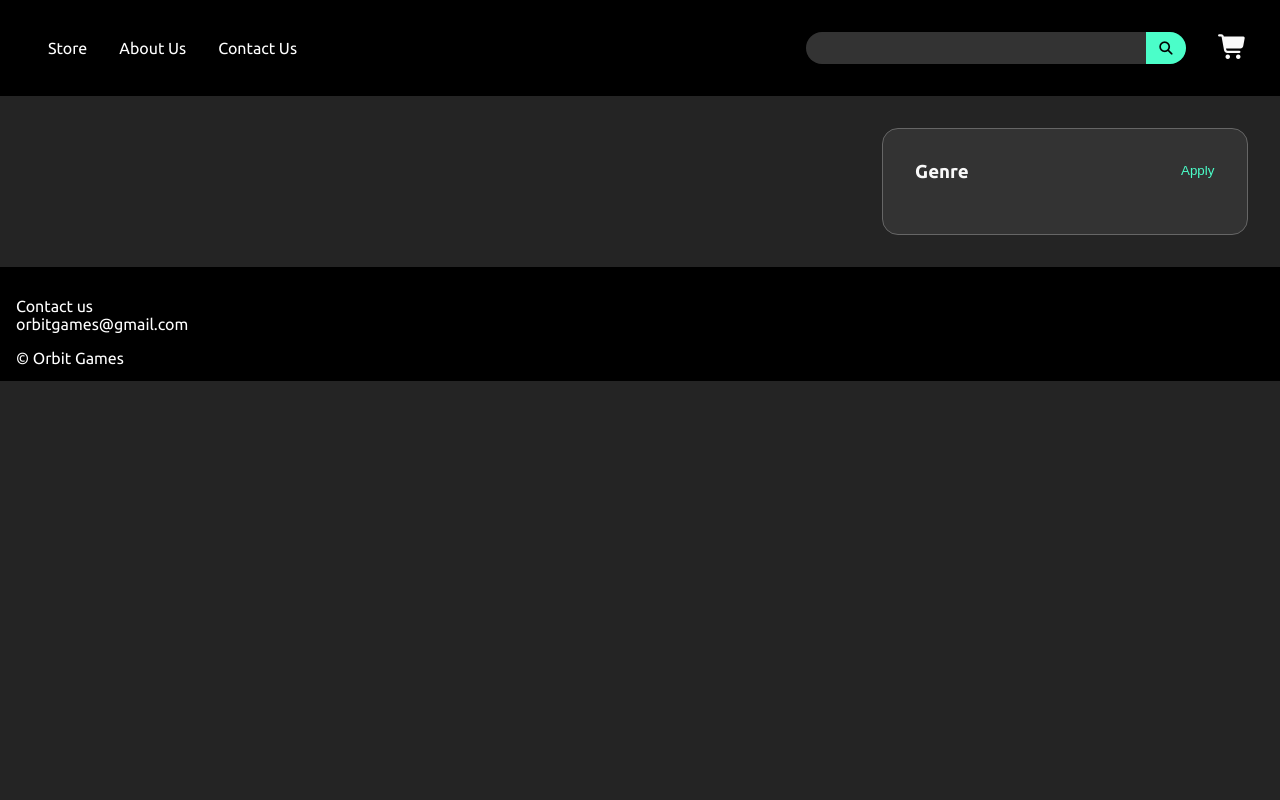
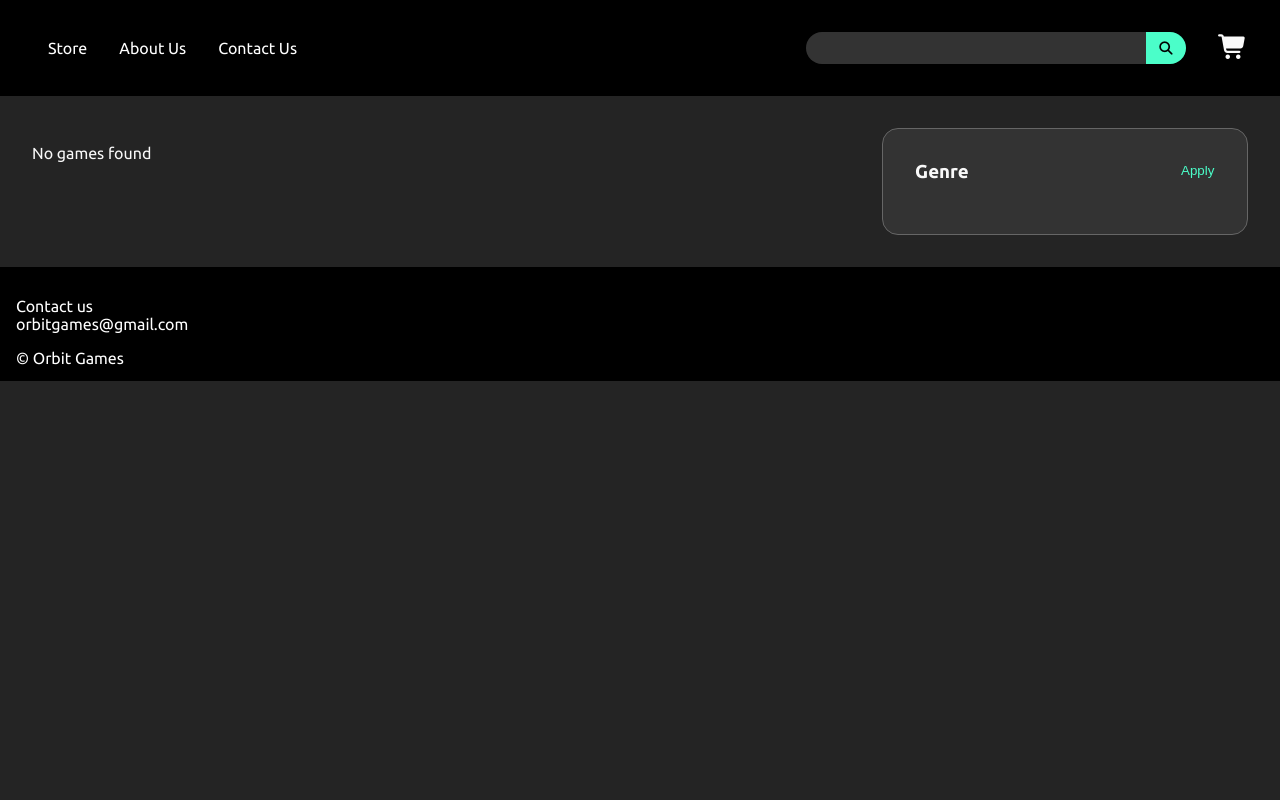
Before and after one commit to rasum13/orbit-games, a FastAPI app: page / in a window 1280 px wide. Run offline with FastAPI, Linux system fonts and the light colour scheme; parts of the project's set-up code (start-up, migrations or seed data) failed here and were passed over.

Commit message:
add message when nothing is found from filter

```diff
--- a/app/services/game.py
+++ b/app/services/game.py
@@ -1,5 +1,5 @@
-from app.models.game import Game, GameCreate, Genre, GameGenreLink
-from sqlmodel import Session, select, col, func
+from app.models.game import Game, GameCreate, Genre
+from sqlmodel import Session, select
 
 def get_games(*, session: Session) -> list[Game]:
     statement = select(Game)
--- a/app/static/css/style.css
+++ b/app/static/css/style.css
@@ -16,6 +16,7 @@
 body{
     margin: 0;
     background-color: #242424;
+    color: #f9f9f9;
     font-family: Ubuntu;
     min-height: 100vh;
     display: flex;
--- a/app/templates/store.html
+++ b/app/templates/store.html
@@ -6,6 +6,9 @@
 {% block content %}
     <div class="container">
         <div class="games">
+            {% if not games %}
+            <p>No games found</p>
+            {% endif %}
             {% for game in games %}
                 <a href="{{ url_for('game_page', game_id=game.id)}}" class="gamecard">
                     <img src="{{ url_for('static', path='images/' ~ game.card_image) }}" class="game-img" >
```
